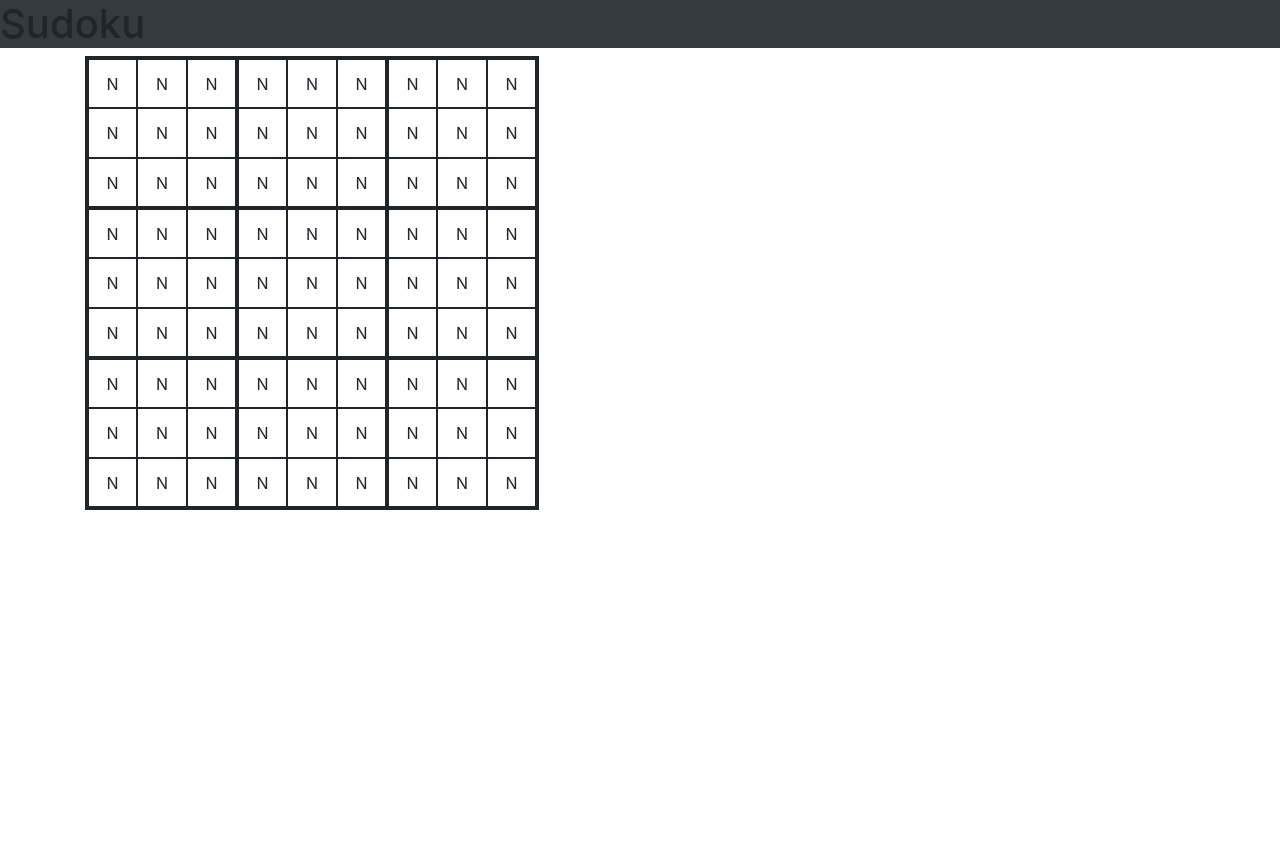
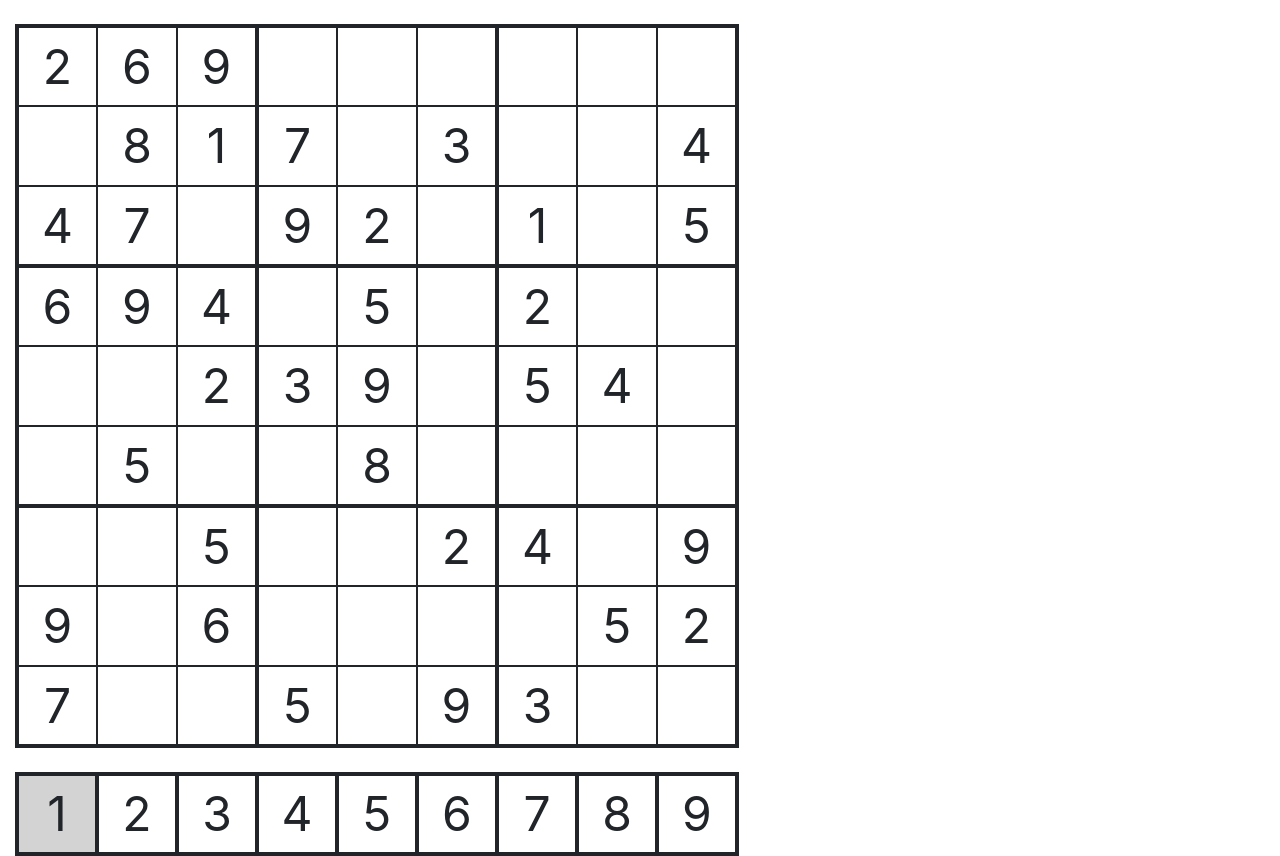
Before and after one commit to maschaff/sudoku-solver, a Vue app: page /#/sudoku in a window 1280 px wide. Before the commit the page ends 800 px from the top, so only its background shows below. Built offline with nearby package versions, Linux system fonts and the light colour scheme.

Commit message:
Adding test file and fill selection tool

```diff
--- a/package.json
+++ b/package.json
@@ -14,7 +14,8 @@
     "jquery": "^3.6.0",
     "vue": "^2.6.11",
     "vue-router": "^3.5.1",
-    "vue-style-loader": "^4.1.3"
+    "vue-style-loader": "^4.1.3",
+    "vuex": "^3.6.2"
   },
   "devDependencies": {
     "@vue/cli-plugin-babel": "~4.5.0",
--- a/src/components/Sudoku.vue
+++ b/src/components/Sudoku.vue
@@ -1,22 +1,48 @@
 <template>
-  <div>
-    <h1 class="bg-dark">Sudoku</h1>
-    <sudoku-grid class="container" :factor="factor" :sudoku="sudoku" />
-  </div>
+  <b-container fluid="">
+    <br>
+    <div>
+      <sudoku-grid :size="size" :sudoku="sudoku" />
+    </div>
+    <br>
+    <div class="pt-12">
+      <sudoku-selector :size="size" :selectedFill="selectedFill" @select="select($event)"/>
+    </div>
+  </b-container>
 </template>
 
 <script>
 import SudokuGrid from './SudokuGrid'
+import SudokuSelector from "@/components/SudokuSelector";
+
+import puzzle from '../test_puzzles/test1'
 
 export default {
   name: "Sudoku",
   components: {
-    'sudoku-grid': SudokuGrid
+    'sudoku-grid': SudokuGrid,
+    'sudoku-selector': SudokuSelector
   },
   data() {
     return {
-      factor: 3,
-      sudoku: []
+      size: 9,
+      sudoku: [],
+      selectedFill: 1
+    }
+  },
+  created() {
+    this.sudoku = puzzle
+    this.addKeypressListener()
+  },
+  methods: {
+    addKeypressListener() {
+      document.addEventListener('keydown', (event) => {
+        let key = parseInt(event.key)
+        if(isFinite(key) && key <= this.size && key !== 0) this.select(key)
+      })
+    },
+    select(val) {
+      this.selectedFill = val
     }
   }
 }
--- a/src/components/SudokuGrid.vue
+++ b/src/components/SudokuGrid.vue
@@ -1,20 +1,18 @@
 <template>
-  <div>
-    <table>
-      <tr v-for="index in factor * factor" :key="index" :class="{ nRow: multipleOfFactor(index) }">
-        <td v-for="index in factor * factor" :key="index" :class="{ nCol: multipleOfFactor(index) }">
-          N
-        </td>
-      </tr>
-    </table>
-  </div>
+  <table>
+    <tr v-for="row in size" :key="row" :class="{ nRow: multipleOfSqrt(row) }">
+      <td v-for="col in size" :key="col" :class="{ nCol: multipleOfSqrt(col) }" @click="printElement(row, col)">
+        {{ sudoku[row -1][col -1] }}
+      </td>
+    </tr>
+  </table>
 </template>
 
 <script>
 export default {
   name: "SudokuGrid",
   props: {
-    factor: {
+    size: {
       type: Number,
       required: true
     },
@@ -24,8 +22,11 @@ export default {
     }
   },
   methods: {
-    multipleOfFactor(n) {
-      return n % this.factor === 0;
+    multipleOfSqrt(n) {
+      return n % Math.sqrt(this.size) === 0;
+    },
+    printElement(row, col) {
+      console.log(row + ', ' + col)
     }
   }
 }
@@ -54,12 +55,18 @@ td:first-child {
 }
 
 td {
-  width: 50px;
-  height: 50px;
+  width: 80px;
+  height: 80px;
   padding: 0;
   margin: 0;
   text-align: center;
   border: solid 2px;
+  font-size: xxx-large;
+  /*font-weight: bold;*/
+}
+
+td:hover {
+  background-color: lightgrey;
 }
 
 </style>
--- /dev/null
+++ b/src/components/SudokuSelector.vue
@@ -0,0 +1,51 @@
+<template>
+  <table>
+    <tr>
+      <td v-for="n in size" :key="n"
+          :class="{ selected: isSelected(n) }"
+          @click="select(n)">{{n}}
+      </td>
+    </tr>
+  </table>
+</template>
+
+<script>
+export default {
+  name: "SudokuSelector",
+  props: ['size', 'selectedFill'],
+  methods: {
+    isSelected(n) {
+      return n === this.selectedFill
+    },
+    select(n) {
+      this.$emit('select',  n)
+    }
+  }
+}
+</script>
+
+<style scoped>
+
+.selected {
+  background-color: lightgrey;
+}
+
+table {
+  border-collapse: collapse;
+}
+
+td {
+  width: 80px;
+  height: 80px;
+  padding: 0;
+  margin: 0;
+  text-align: center;
+  border: solid 4px;
+  font-size: xxx-large;
+}
+
+td:hover {
+  background-color: lightgrey;
+}
+
+</style>
--- /dev/null
+++ b/src/test_puzzles/test1.js
@@ -0,0 +1,11 @@
+export default [
+    [2, 6, 9, null, null, null, null, null, null],
+    [null, 8, 1, 7, null, 3, null, null, 4],
+    [4, 7, null, 9, 2, null, 1, null, 5],
+    [6, 9, 4, null, 5, null, 2, null, null],
+    [null, null, 2, 3, 9, null, 5, 4, null],
+    [null, 5, null, null, 8, null, null, null, null],
+    [null, null, 5, null, null, 2, 4, null, 9],
+    [9, null, 6, null, null, null, null, 5, 2],
+    [7, null, null, 5, null, 9, 3, null, null]
+]
```
Also changed, not shown: 1 other file (tests, documents, lock files or other folders).
